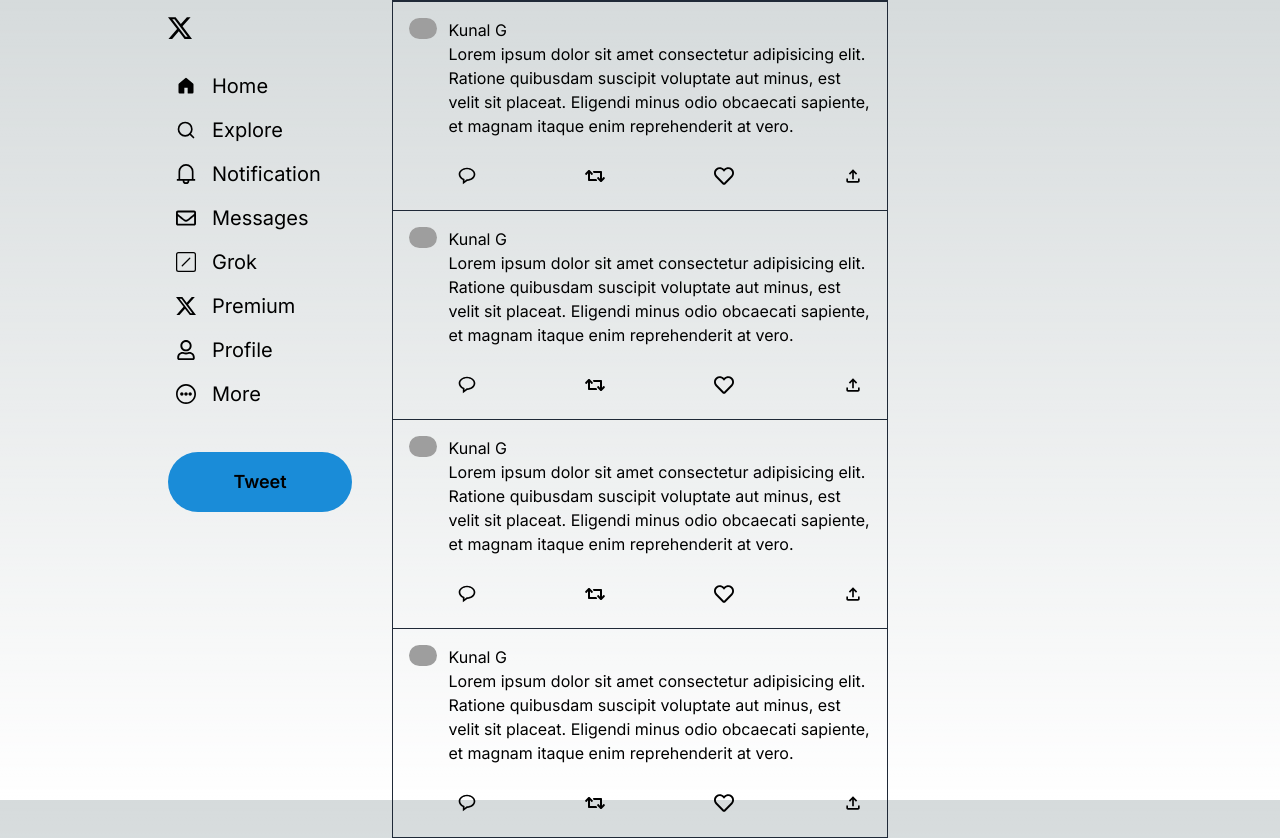
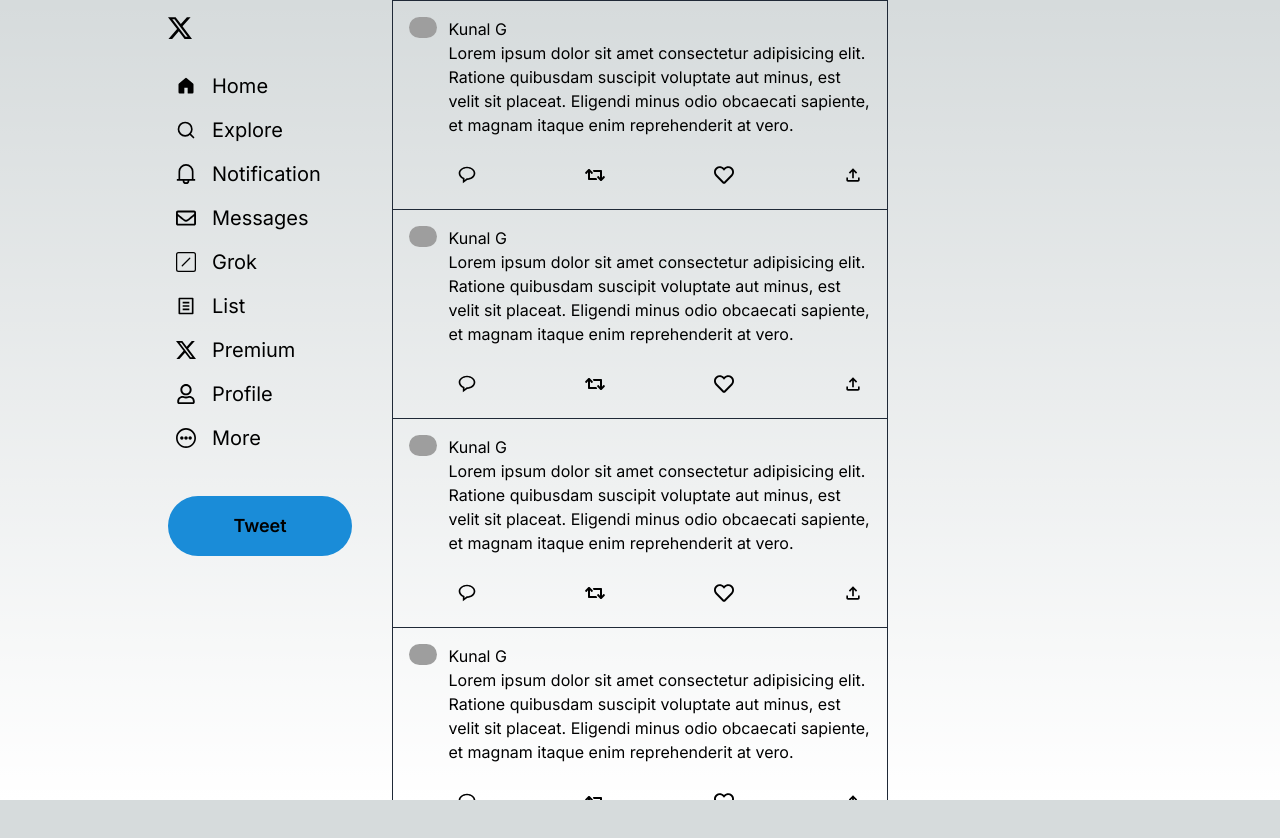
Before and after one commit to kunalg12/Twitter_Clone, a Next.js app: page / in a window 1280 px wide. After the commit the page ends 800 px from the top, so only its background shows below. Built offline with nearby package versions, Linux system fonts and the light colour scheme; grey boxes are pictures that could not be loaded.

Commit message:
scrolling added

```diff
--- a/pages/index.tsx
+++ b/pages/index.tsx
@@ -7,6 +7,7 @@ import { GrNotification } from "react-icons/gr";
 import { FaRegEnvelope, FaRegUser } from "react-icons/fa";
 import { CgMoreO } from "react-icons/cg";
 import FeedCard from "@/components/FeedCard";
+import { RiFileListLine } from "react-icons/ri";
 
 interface TwitterSideBarButton {
   title: string;
@@ -33,6 +34,10 @@ const sideBarMenuItems: TwitterSideBarButton[] = [
   {
     title: "Grok",
     icon: <BsSlashSquare />,
+  },
+  {
+    title: "List",
+    icon: <RiFileListLine />,
   },
   {
     title: "Premium",
@@ -75,7 +80,13 @@ export default function Home() {
             </div>
           </div>
         </div>
-        <div className="col-span-6 border-l-[1px] border-r-[1px] border border-gray-800">
+        <div className="col-span-6 border-l-[1px] border-r-[1px] border-gray-800 h-screen overflow-scroll">
+          <FeedCard />
+          <FeedCard />
+          <FeedCard />
+          <FeedCard />
+          <FeedCard />
+          <FeedCard />
           <FeedCard />
           <FeedCard />
           <FeedCard />
```
